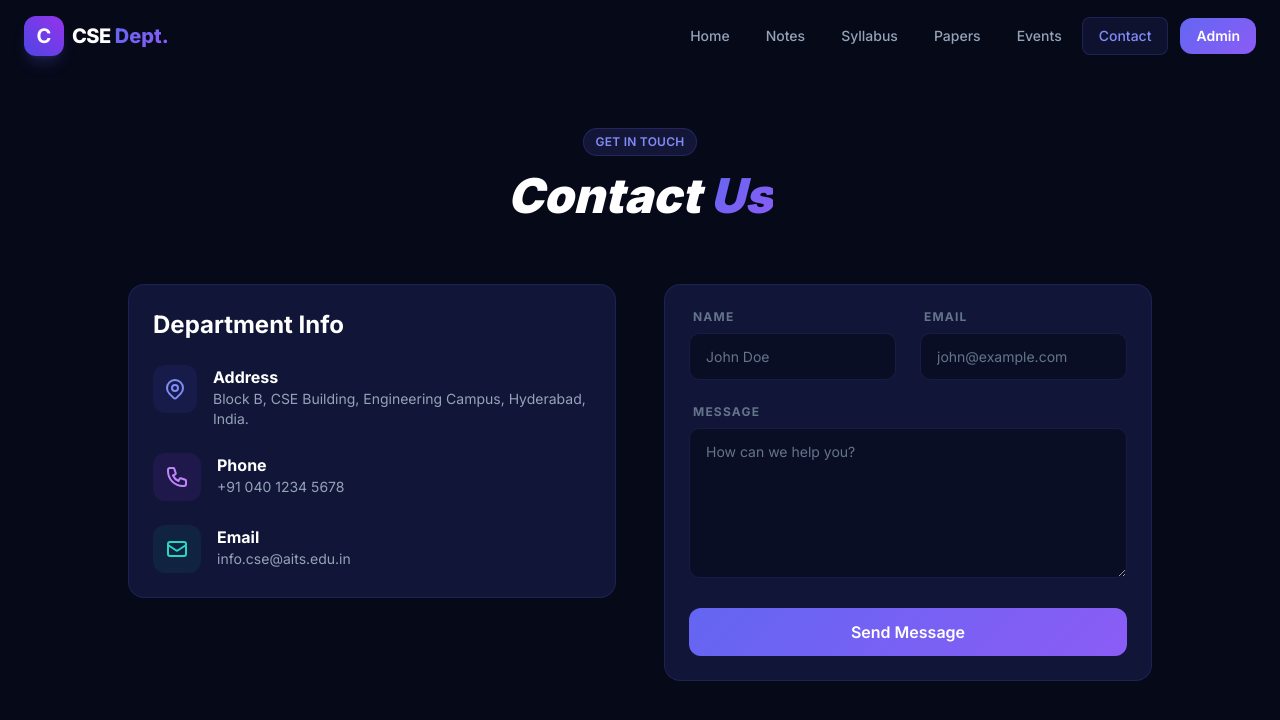
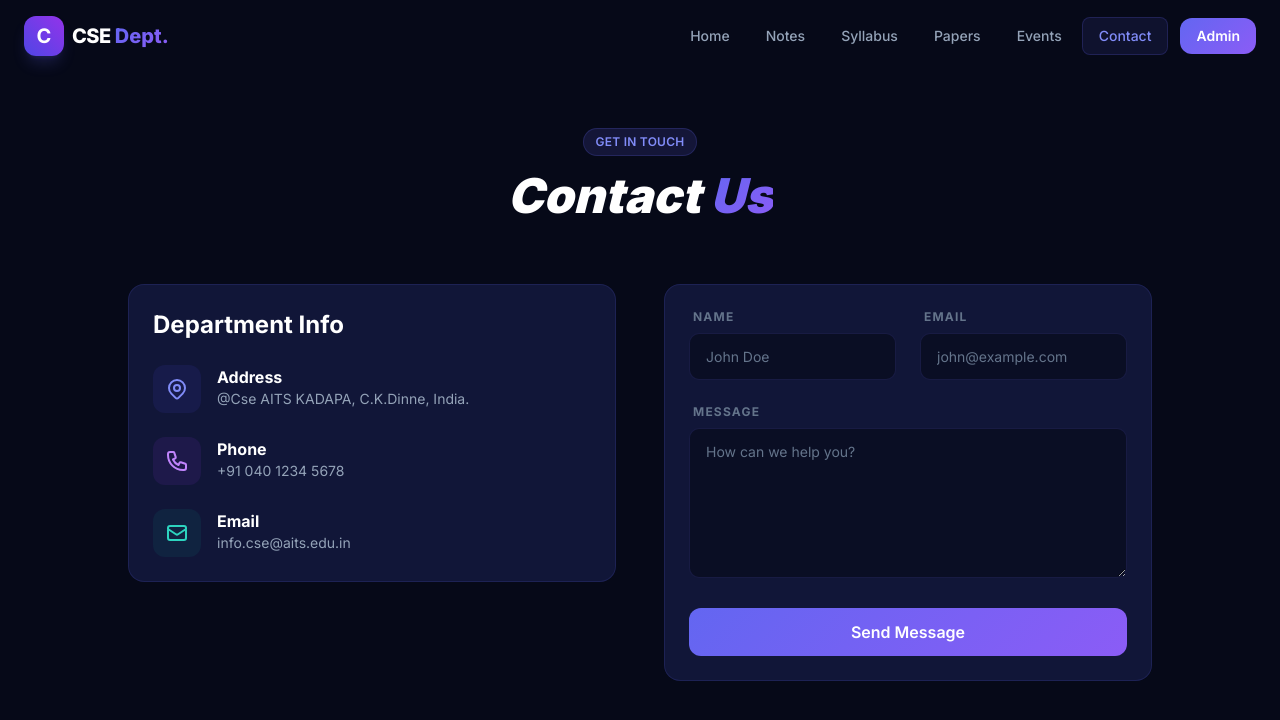
Before and after one commit to AMIREDDYRAKEY/cse, a React (Vite) app in the folder cse/: page /contact in a window 1280 px wide. Shown: the top 720 px of the page. Built offline with nearby package versions, Linux system fonts and the light colour scheme.

Commit message:
Update Contact component with AITS KADAPA address

```diff
--- a/cse/src/components/Contact.jsx
+++ b/cse/src/components/Contact.jsx
@@ -64,7 +64,7 @@
                   </div>
                   <div>
                     <p className="font-bold">Address</p>
-                    <p className="text-sm text-slate-400">Block B, CSE Building, Engineering Campus, Hyderabad, India.</p>
+                    <p className="text-sm text-slate-400"> @Cse AITS KADAPA, C.K.Dinne, India.</p>
                   </div>
                 </div>
                 <div className="flex items-start gap-4">
```
